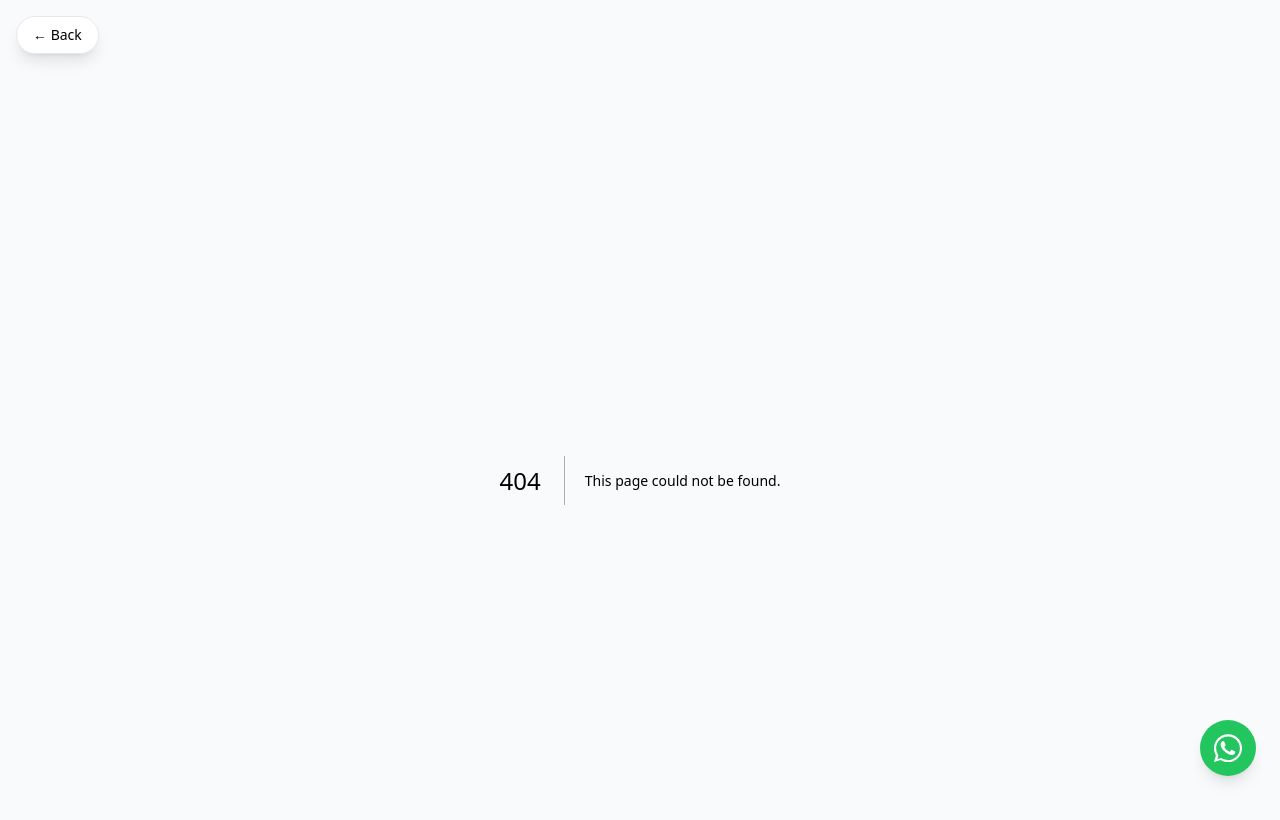
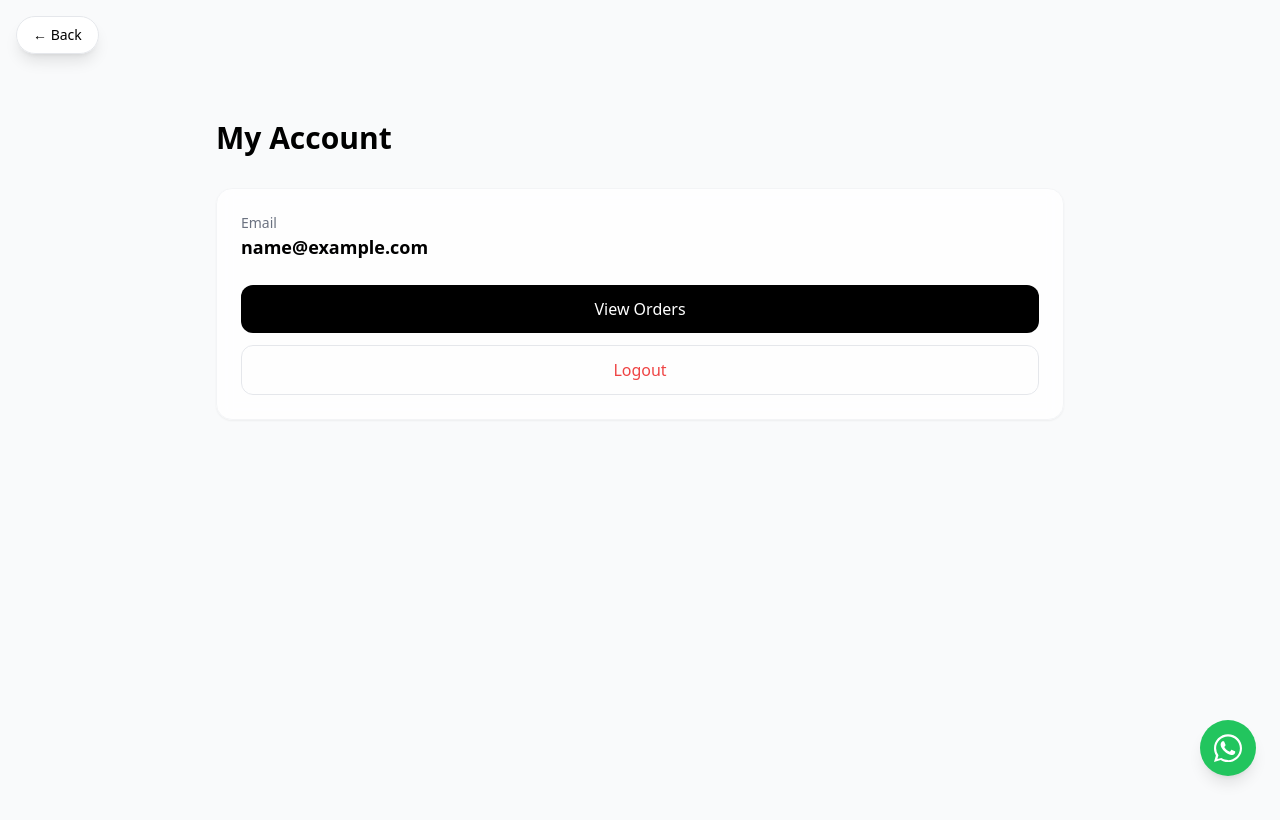
Before and after one commit to Dejohnstc/smokehouse, a Next.js app: page /account in a window 1280 px wide. Before the commit this address had no page. Shown: the top 820 px of the page. Built offline with nearby package versions, Linux system fonts and the light colour scheme; sample sign-in values are in the browser's storage.

Commit message:
latest update

```diff
--- /dev/null
+++ b/app/account/page.tsx
@@ -0,0 +1,67 @@
+"use client";
+
+import { useAuth } from "@/components/AuthContext";
+import { useRouter } from "next/navigation";
+import { useEffect } from "react";
+
+export default function AccountPage() {
+  const { user, logout } = useAuth();
+  const router = useRouter();
+
+  // 🔒 PROTECT PAGE
+  useEffect(() => {
+    if (!user) {
+      router.push("/login");
+    }
+  }, [user, router]);
+
+  // ⏳ PREVENT HYDRATION CRASH
+  if (!user) {
+    return (
+      <div className="min-h-[60vh] flex items-center justify-center">
+        <p className="text-gray-500">Loading account...</p>
+      </div>
+    );
+  }
+
+  return (
+    <div className="max-w-4xl mx-auto px-4 md:px-6 py-10">
+
+      {/* HEADER */}
+      <h1 className="text-3xl font-bold mb-8">
+        My Account
+      </h1>
+
+      {/* CARD */}
+      <div className="bg-white/80 backdrop-blur border border-gray-100 p-6 rounded-2xl shadow-sm space-y-6">
+
+        {/* USER INFO */}
+        <div>
+          <p className="text-sm text-gray-500">Email</p>
+          <p className="font-semibold text-lg">
+            {user?.email || "N/A"} {/* ✅ SAFE */}
+          </p>
+        </div>
+
+        {/* ACTIONS */}
+        <div className="flex flex-col gap-3">
+
+          <button
+            onClick={() => router.push("/orders")}
+            className="w-full bg-black text-white py-3 rounded-xl"
+          >
+            View Orders
+          </button>
+
+          <button
+            onClick={logout}
+            className="w-full border py-3 rounded-xl text-red-500"
+          >
+            Logout
+          </button>
+
+        </div>
+      </div>
+    </div>
+  );
+}
--- a/app/cart/page.tsx
+++ b/app/cart/page.tsx
@@ -6,15 +6,15 @@ import { motion, AnimatePresence } from "framer-motion";
 
 export default function CartPage() {
   const {
-    cart,
-    totalPrice,
+    cart = [], // ✅ SAFE DEFAULT
+    totalPrice = 0,
     updateQuantity,
     removeFromCart,
     clearCart,
   } = useCart();
 
   // 🛒 EMPTY STATE
-  if (cart.length === 0) {
+  if (!cart || cart.length === 0) {
     return (
       <div className="min-h-[60vh] flex flex-col items-center justify-center text-center p-6">
         <h1 className="text-3xl font-bold mb-3">Your cart is empty 🛒</h1>
@@ -43,7 +43,10 @@ export default function CartPage() {
         <div className="md:col-span-2 space-y-5">
 
           <AnimatePresence>
-            {cart.map((item) => (
+            {cart.map((item) => {
+              if (!item) return null; // ✅ SAFETY
+
+              return (
                 <motion.div
                   key={item._id}
                   initial={{ opacity: 0, y: 10 }}
@@ -53,14 +56,15 @@ export default function CartPage() {
                   dragConstraints={{ left: 0, right: 0 }}
                   onDragEnd={(e, info) => {
                     if (info.offset.x < -100) {
-                    removeFromCart(item._id); // 🔥 swipe delete
+                      removeFromCart(item._id);
                     }
                   }}
-                className="flex gap-5 bg-white/80 backdrop-blur border border-gray-100 p-5 rounded-2xl shadow-sm hover:shadow-md transition"
+                  className="flex gap-5 bg-white/80 backdrop-blur border border-gray-100 p-5 rounded-2xl shadow-sm"
                 >
-                {/* IMAGE */}
+                  {/* IMAGE (SAFE) */}
                   <img
-                  src={item.image}
+                    src={item.image || "/placeholder.png"} // ✅ FIX
+                    alt={item.name || "product"}
                     className="w-24 h-24 object-cover rounded-xl"
                   />
 
@@ -68,42 +72,42 @@ export default function CartPage() {
                   <div className="flex-1 flex flex-col justify-between">
 
                     <div>
-                    <h2 className="font-semibold text-lg">{item.name}</h2>
+                      <h2 className="font-semibold text-lg">
+                        {item.name || "Product"}
+                      </h2>
 
                       <p className="text-sm text-gray-500 mt-1">
-                      ₦{item.price}
+                        ₦{item.price ?? 0}
                       </p>
                     </div>
 
                     {/* CONTROLS */}
                     <div className="flex items-center justify-between mt-4">
 
-                    {/* QUANTITY */}
                       <div className="flex items-center gap-3 bg-gray-100 px-3 py-1 rounded-full">
                         <button
                           onClick={() =>
                             updateQuantity(item._id, item.quantity - 1)
                           }
-                        className="text-lg px-2 hover:opacity-60"
+                          className="text-lg px-2"
                         >
                           −
                         </button>
 
                         <span className="font-medium text-sm">
-                        {item.quantity}
+                          {item.quantity ?? 1}
                         </span>
 
                         <button
                           onClick={() =>
                             updateQuantity(item._id, item.quantity + 1)
                           }
-                        className="text-lg px-2 hover:opacity-60"
+                          className="text-lg px-2"
                         >
                           +
                         </button>
                       </div>
 
-                    {/* HINT */}
                       <span className="text-xs text-gray-400">
                         Swipe ← to remove
                       </span>
@@ -112,10 +116,11 @@ export default function CartPage() {
 
                   {/* PRICE */}
                   <div className="font-semibold text-lg whitespace-nowrap">
-                  ₦{item.price * item.quantity}
+                    ₦{(item.price ?? 0) * (item.quantity ?? 1)}
                   </div>
                 </motion.div>
-            ))}
+              );
+            })}
           </AnimatePresence>
 
         </div>
@@ -144,18 +149,16 @@ export default function CartPage() {
             <span>₦{totalPrice}</span>
           </div>
 
-          {/* CHECKOUT */}
           <Link
             href="/checkout"
-            className="block w-full text-center bg-black text-white py-3 rounded-full font-medium hover:opacity-90 transition mb-3"
+            className="block w-full text-center bg-black text-white py-3 rounded-full"
           >
             Proceed to Checkout
           </Link>
 
-          {/* CLEAR CART */}
           <button
             onClick={clearCart}
-            className="w-full text-sm text-gray-500 hover:underline"
+            className="w-full text-sm text-gray-500 mt-3"
           >
             Clear Cart
           </button>
--- a/components/AuthContext.tsx
+++ b/components/AuthContext.tsx
@@ -1,6 +1,7 @@
 "use client";
 
 import { createContext, useContext, useState } from "react";
+import { useRouter } from "next/navigation";
 
 type User = {
   id: string;
@@ -11,11 +12,11 @@ type AuthContextType = {
   user: User | null;
   setUser: (user: User | null) => void;
   logout: () => void;
+  refreshUser: () => void; // 🔥 NEW
 };
 
 const AuthContext = createContext<AuthContextType | undefined>(undefined);
 
-// ✅ TOKEN PARSER
 function getUserFromToken(): User | null {
   if (typeof window === "undefined") return null;
 
@@ -30,23 +31,28 @@ function getUserFromToken(): User | null {
       email: payload.email,
     };
   } catch {
+    localStorage.removeItem("token"); // 🔥 FIX
     return null;
   }
 }
 
 export function AuthProvider({ children }: { children: React.ReactNode }) {
-  // ✅ FIX: lazy initialization (no useEffect, no warning)
+  const router = useRouter();
+
   const [user, setUser] = useState<User | null>(() => getUserFromToken());
 
-  // ✅ LOGOUT
   const logout = () => {
     localStorage.removeItem("token");
     setUser(null);
-    window.location.href = "/";
+    router.push("/");
+  };
+
+  const refreshUser = () => {
+    setUser(getUserFromToken());
   };
 
   return (
-    <AuthContext.Provider value={{ user, setUser, logout }}>
+    <AuthContext.Provider value={{ user, setUser, logout, refreshUser }}>
       {children}
     </AuthContext.Provider>
   );
```
Lines whose indentation alone changed are shown as unchanged.
